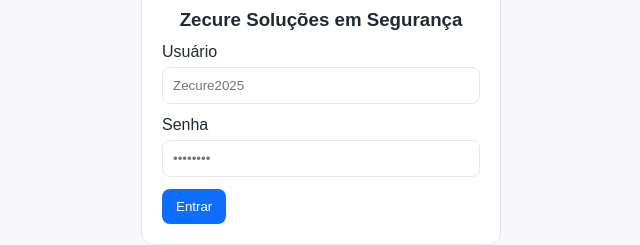
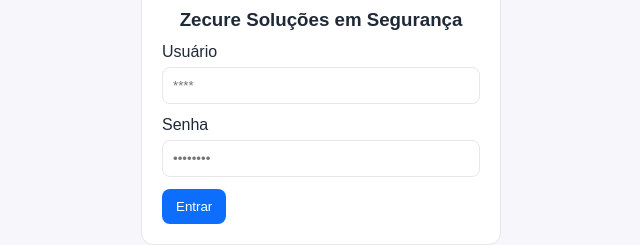
Before and after one commit to zecureseguranca-sketch/controlefinanceiro, a plain HTML site: page index.html in a window 1280 px wide. Shown: the part 332-577 px from the top of the page, 319-959 px from the left. Drawn offline with nearby package versions, Linux system fonts and the light colour scheme.

Commit message:
Update index.html

```diff
--- a/index.html
+++ b/index.html
@@ -47,7 +47,7 @@ section{display:none;} section.active{display:block;}
 <img src="Logo.jpg" alt="Logo Zecure" style="width:80px;height:80px;object-fit:contain;">
 </div>
 <h3>Zecure Soluções em Segurança</h3>
-<div class="field"><label>Usuário</label><input id="username" type="text" placeholder="Zecure2025"></div>
+<div class="field"><label>Usuário</label><input id="username" type="text" placeholder="****"></div>
 <div class="field"><label>Senha</label><input id="password" type="password" placeholder="••••••••"></div>
 <button class="btn" onclick="fazerLogin()">Entrar</button>
 <p class="error" id="login-erro">Usuário ou senha inválidos!</p>
```
